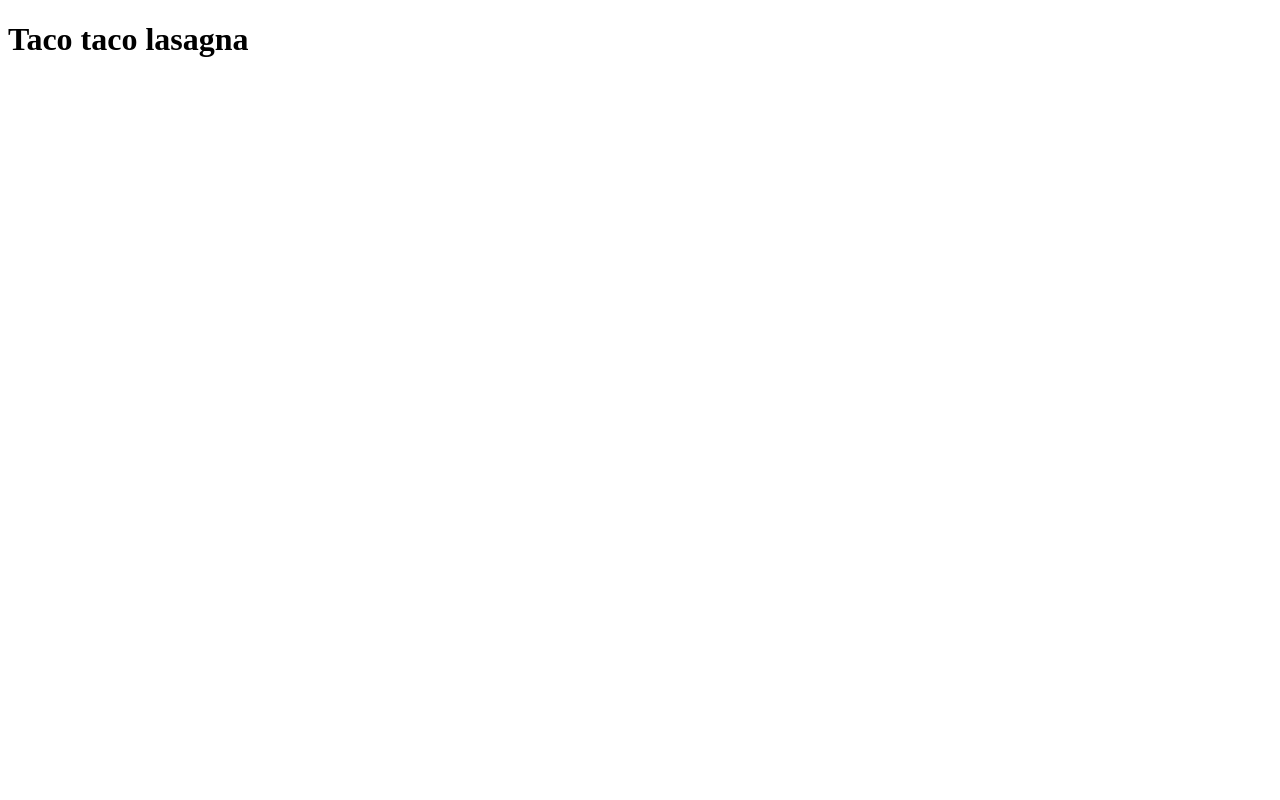
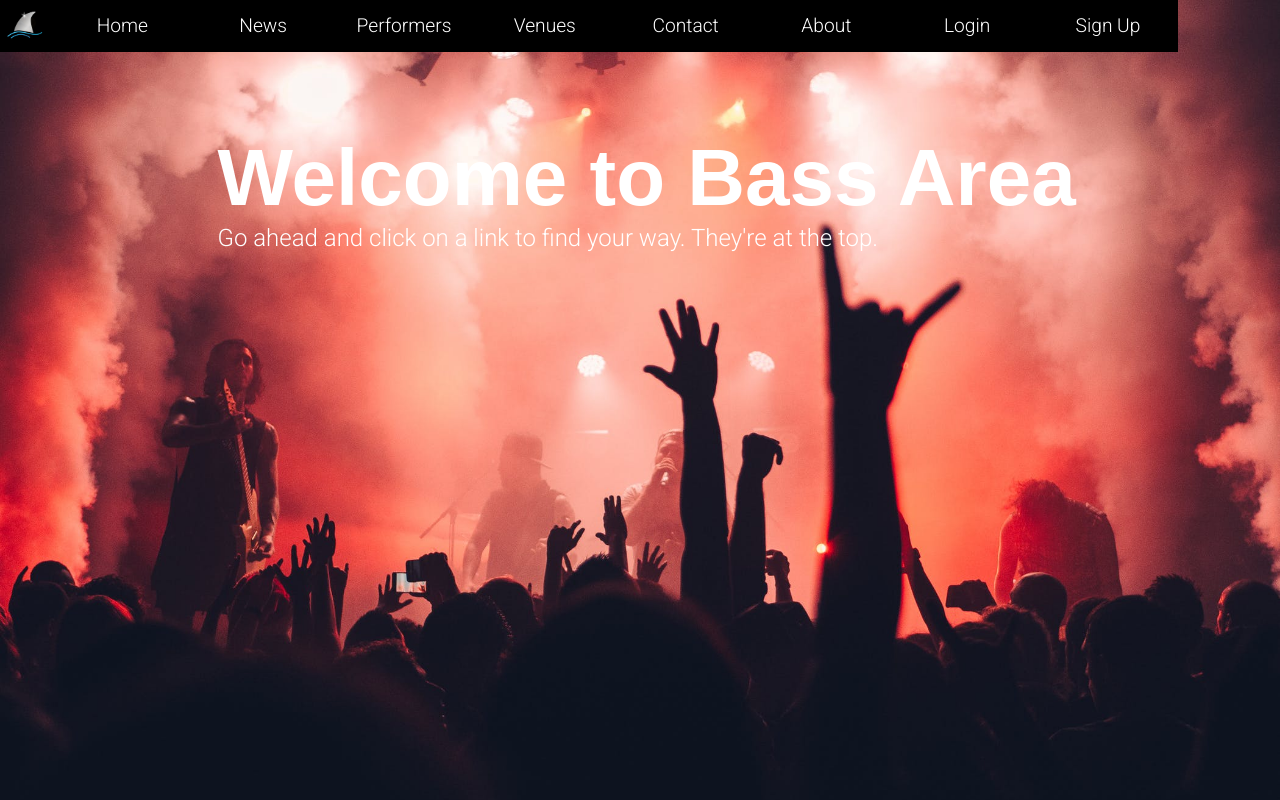
Before and after one commit to dcp6/BassArea, a plain HTML site: page news.html in a window 1280 px wide. Drawn offline with Linux system fonts and the light colour scheme.

Commit message:
Finalized lander

```diff
--- a/news.html
+++ b/news.html
@@ -3,11 +3,62 @@
 <head>
     <meta charset="utf-8">
     <meta name="viewport" content="width=device-width, initial-scale=1.0">
-    <title></title>
+    <title>Bass Area Home Page</title>
+<meta name="viewport" content="width=device-width, initial-scale=1.0"><link rel="stylesheet" href="./styles/styles.css"><script src="">
+</script>
+<link rel="preconnect" href="https://fonts.gstatic.com">
+<link href="https://fonts.googleapis.com/css2?family=Roboto+Slab&display=swap" rel="stylesheet">
+<link rel="preconnect" href="https://fonts.gstatic.com">
+<link href="https://fonts.googleapis.com/css2?family=Roboto+Slab&family=Roboto:wght@300&display=swap" rel="stylesheet">
 </head>
 
-<body>
-<h1>Taco taco lasagna</h1>
+
+
+<body class="home-page">
+<div class="nav-holder">
+<nav role="select">
+    <ul class="first-nav-bar">
+        <img class="logo-img" src="images/FiN-logo.png">
+        <li><a href="index.html">Home</a></li>
+        <li><a href="">News</a></li>
+        <li><a href="">Performers</a></li>
+        <li><a href="">Venues</a></li>
+        <li><a href="">Contact</a></li>
+        <li class=""><a href="">About</a></li>
+        <li><a href="login.html">Login</a></li>
+        <li><a href="sign-up.html">Sign Up</a></li>
+     </ul>
+
+    <div class="mobile-menu">
+    <select onchange="if (this.value) window.location.href = this.value;">
+        <option value=#>Choose an option</option>
+        <option value="index.html">Home</option>
+        <option value="news.html">News</option>
+        <option value="#">Performers</option>
+        <option value="#">Venues</option>
+        <option value="#">Contact</option>
+        <option value="#">About</option>
+        <option value="#">Login</option>
+        <option value="#">Sign Up</option>
+
+    </select>
+    </div>
+   </nav>
+</div><!--nav holder-->
+<div class="grid-item-container">
+<header>
+<div class="primary-headline-holder">
+
+    <h1>Welcome to Bass Area</h1>
+<p class="main-page-subtext">Go ahead and click on a link to find your way. They're at the top. </p>
+</div>
+  </header>
+
+
+
+    </div><!--grid-item-container-->
+
+
 </body>
+
 </html>
-<meta name="viewport" content="width=device-width, initial-scale=1.0"><link rel="stylesheet" href=""><script src=""></script>
--- a/styles/styles.css
+++ b/styles/styles.css
@@ -4,32 +4,44 @@
 	box-sizing: border-box;
 }
 
+/*
 html,
 body {
 	width: 100%;
 	height: 100%;
 }
+*/
 body {
+    color:white;
+    font-family:'Roboto', sans-serif;
+}
+body.home-page {
     background-image:url(../images/concert-pick.jpeg);
     color:white;
     font-family:'Roboto', sans-serif;
-    background-size: 100% auto;
+    background-size:cover;
+    background-repeat: no-repeat;
+    background-attachment: fixed;
 }
 .nav-holder {
-    width:109.5%;
+    width:100%;
+    margin: 0px auto;
 }
 .logo-img {
-    width:51px;
+    width:52px;
     float:left;
 }
 nav [role="select"] {
 	width: 100%;
     margin:0px auto;
-    margin-left:10%;
+    background:black;
 
 }
 nav[role="select"] select {
 	display: none;
+    background-color: black;
+    color:white;
+    font-family:inherit;
 }
 .select-menu.styling {
 
@@ -52,7 +64,6 @@ nav[role="select"] ul li a {
 	color: white !important;
 	text-decoration: none;
 }
-
 nav[role="select"] ul li a:hover {
 	color: #FF5948 !important;
 }
@@ -73,10 +84,10 @@ header {
     grid-column-end: 8;
     grid-row-start: 4;
     justify-content: center;
-    color:black;
+    color:white;
 }
 h1 {
-    color:black;
+    color:white;
     font-size:5em;
     font-family:'Roboto-Slab', sans-serif;
 }
```
Also changed, not shown: index.html (+7 -3 lines).
